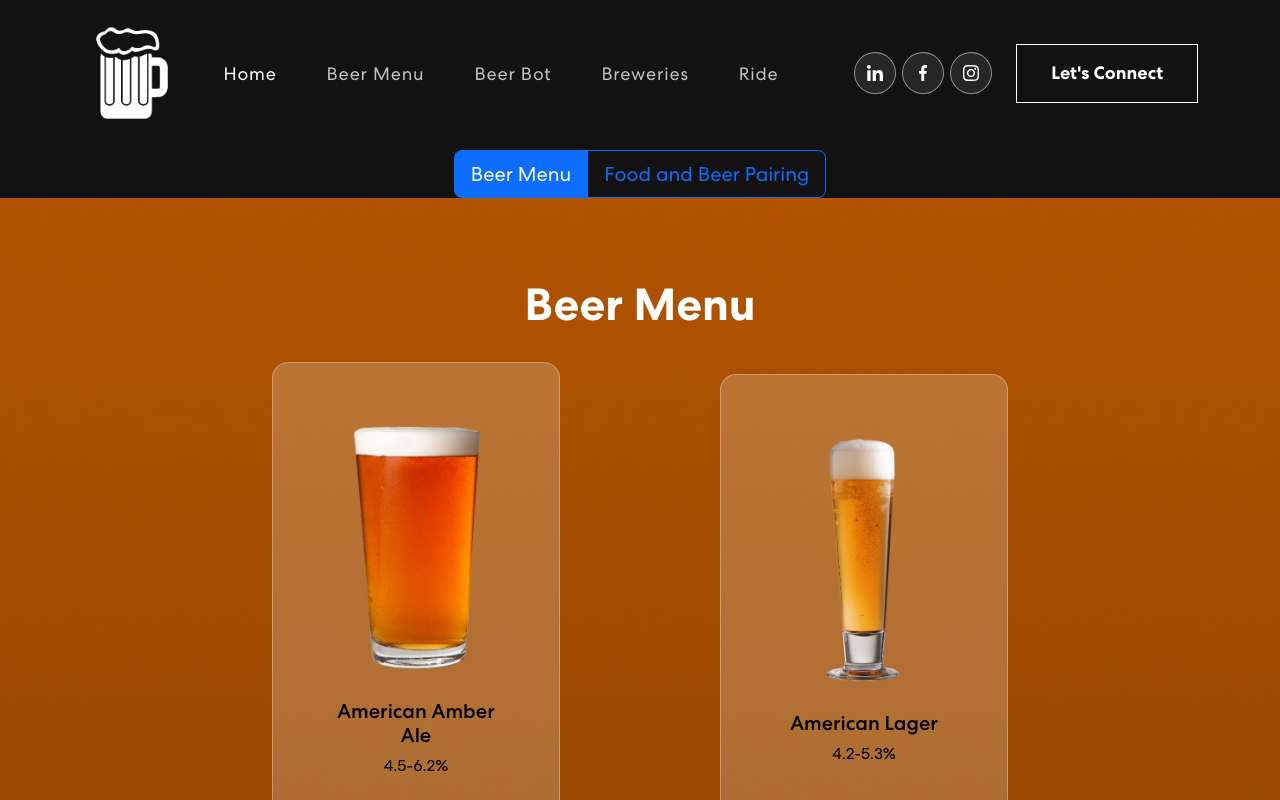
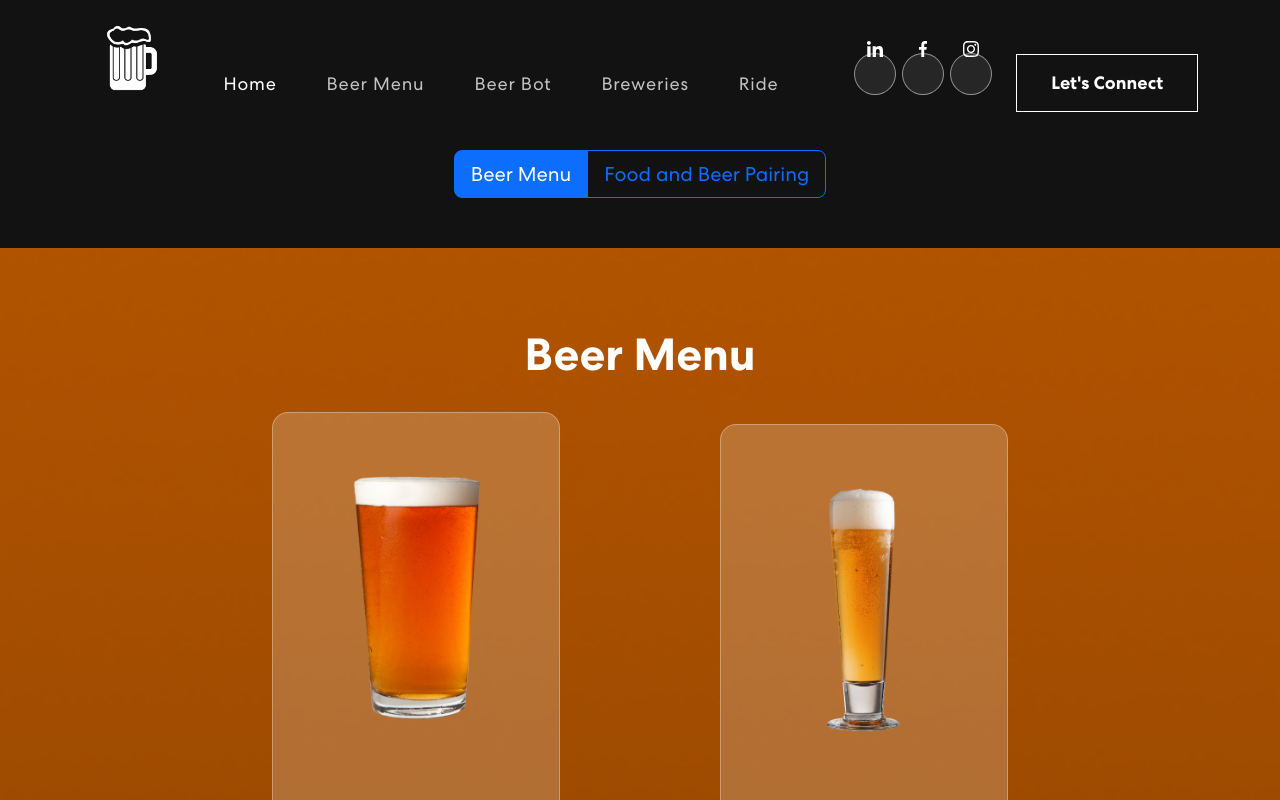
Before and after one commit to tiennhann/brew-hound, a React (Create React App) app: page /pairing in a window 1280 px wide. Shown: the top 800 px of the page. Built offline with nearby package versions, Linux system fonts and the light colour scheme.

Commit message:
Adjust food image scale

```diff
--- a/src/App.css
+++ b/src/App.css
@@ -55,8 +55,11 @@ a:hover {
 }
 
 img {
-  width: 100%;
+  width: 70%;
   height: auto;
+  display: block;
+  margin: 0 auto;
+  padding-bottom: 50px;
 }
 
 button {
@@ -99,7 +102,7 @@ p.danger {
 }
 
 .App-header {
-  background-color: #282c34;
+  background-color: #343028;
   min-height: 100vh;
   display: flex;
   flex-direction: column;
--- a/src/styles/Beer.css
+++ b/src/styles/Beer.css
@@ -123,6 +123,7 @@
 
 .buttonPadding{
   padding-top: 150px;
+  padding-bottom: 50px;
 }
 
 .beerCard{
```
